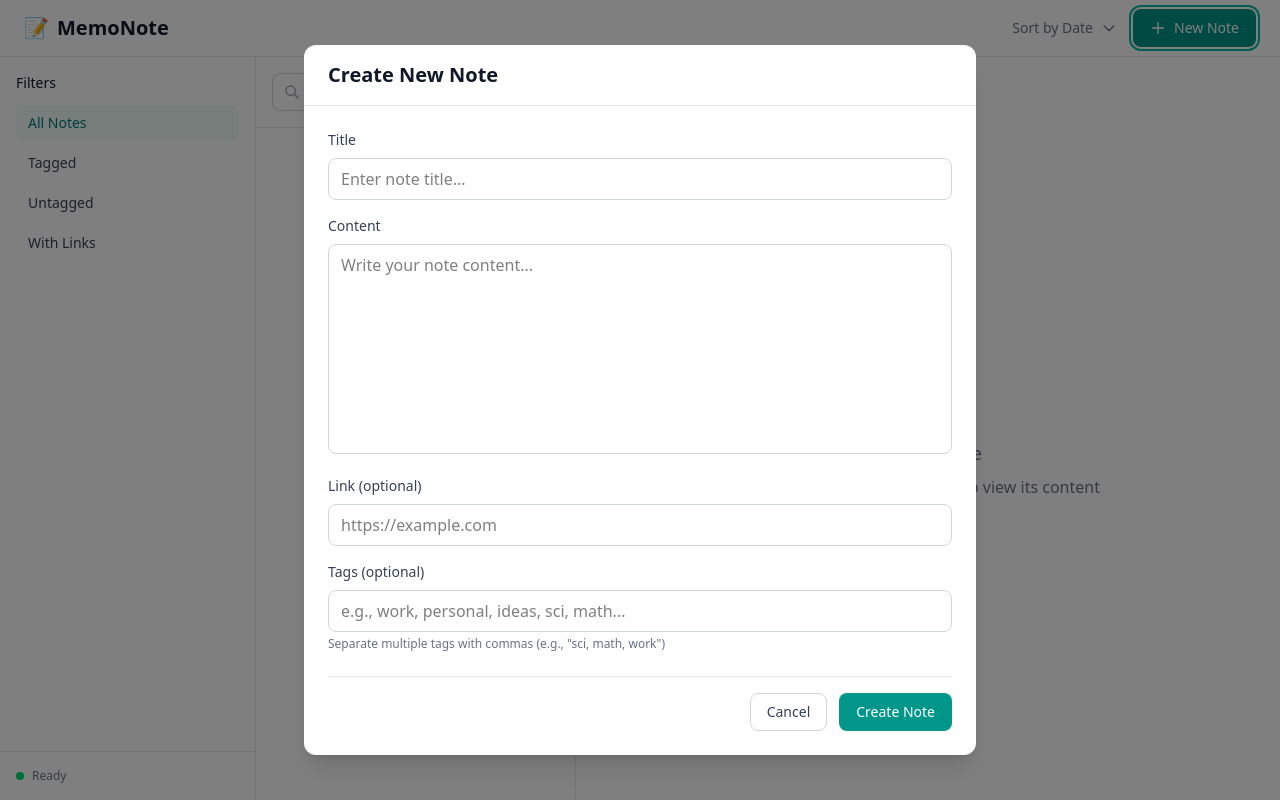
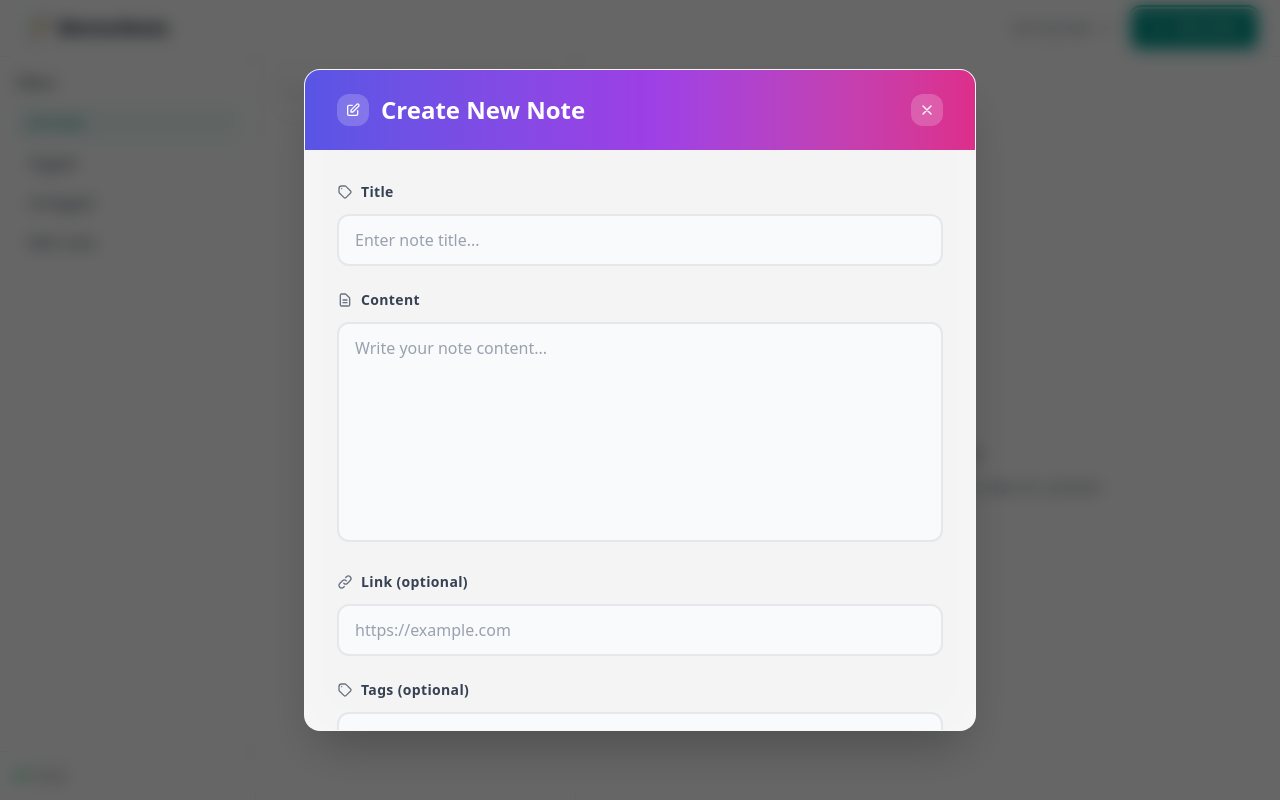
Before and after one commit to tp-job/MEMONOTE, a React (Vite) app: page / in a window 1280 px wide. Both pictures are taken after a click on the button "New Note". Built offline with nearby package versions, Linux system fonts and the light colour scheme.

Commit message:
Day 5: Create NoteForm.jsx UX/UI

```diff
--- a/src/Components/NoteForm.jsx
+++ b/src/Components/NoteForm.jsx
@@ -59,9 +59,14 @@ export default function NoteForm({ note, onSave, onCancel }) {
     };
 
     // Render helpers
-    const renderInputField = (field, label, type = "text", placeholder = "", rows = null) => (
-        <div>
-            <label htmlFor={field} className="block text-sm font-medium text-gray-700 mb-2">
+    const renderInputField = (field, label, type = "text", placeholder = "", rows = null, icon = null) => (
+        <div className="group">
+            <label htmlFor={field} className="flex items-center gap-2 text-sm font-semibold text-gray-700 mb-3 tracking-wide">
+                {icon && (
+                    <div className="w-4 h-4 text-gray-500 group-focus-within:text-indigo-500 transition-colors duration-200">
+                        {icon}
+                    </div>
+                )}
                 {label}
             </label>
             {type === "textarea" ? (
@@ -71,7 +76,7 @@ export default function NoteForm({ note, onSave, onCancel }) {
                     onChange={(e) => handleInputChange(field, e.target.value)}
                     placeholder={placeholder}
                     rows={rows}
-                    className="w-full px-3 py-2 border border-gray-300 rounded-lg focus:outline-none focus:ring-2 focus:ring-teal-500 focus:border-teal-500 transition-colors duration-200 resize-none"
+                    className="w-full px-4 py-3 bg-gray-50 border-2 border-gray-200 rounded-xl focus:outline-none focus:bg-white focus:border-indigo-500 focus:ring-4 focus:ring-indigo-500/10 transition-all duration-300 resize-none text-gray-700 placeholder:text-gray-400 hover:border-gray-300"
                 />
             ) : (
                 <input
@@ -80,53 +85,97 @@ export default function NoteForm({ note, onSave, onCancel }) {
                     value={formData[field]}
                     onChange={(e) => handleInputChange(field, e.target.value)}
                     placeholder={placeholder}
-                    className="w-full px-3 py-2 border border-gray-300 rounded-lg focus:outline-none focus:ring-2 focus:ring-teal-500 focus:border-teal-500 transition-colors duration-200"
+                    className="w-full px-4 py-3 bg-gray-50 border-2 border-gray-200 rounded-xl focus:outline-none focus:bg-white focus:border-indigo-500 focus:ring-4 focus:ring-indigo-500/10 transition-all duration-300 text-gray-700 placeholder:text-gray-400 hover:border-gray-300"
                 />
             )}
         </div>
     );
 
     const renderTagHelpText = () => (
-        <p className="mt-1 text-xs text-gray-500">
-            Separate multiple tags with commas (e.g., "sci, math, work")
-        </p>
+        <div className="flex items-center gap-2 mt-2 text-xs text-gray-500 bg-blue-50 px-3 py-2 rounded-lg border border-blue-100">
+            <svg className="w-3 h-3 text-blue-400" fill="none" stroke="currentColor" viewBox="0 0 24 24">
+                <path strokeLinecap="round" strokeLinejoin="round" strokeWidth={2} d="M13 16h-1v-4h-1m1-4h.01M21 12a9 9 0 11-18 0 9 9 0 0118 0z" />
+            </svg>
+            <span>Separate multiple tags with commas (e.g., "sci, math, work")</span>
+        </div>
     );
 
     const renderFormActions = () => (
-        <div className="flex justify-end space-x-3 mt-6 pt-4 border-t border-gray-200">
+        <div className="flex justify-end gap-3 mt-8 pt-6 border-t border-gradient-to-r from-transparent via-gray-200 to-transparent">
             <button
                 type="button"
                 onClick={handleCancel}
-                className="px-4 py-2 text-sm font-medium text-gray-700 bg-white border border-gray-300 rounded-lg hover:bg-gray-50 focus:outline-none focus:ring-2 focus:ring-offset-2 focus:ring-teal-500 transition-colors duration-200"
+                className="group px-6 py-3 text-sm font-medium text-gray-600 bg-white border-2 border-gray-300 rounded-xl hover:bg-gray-50 hover:border-gray-400 focus:outline-none focus:ring-4 focus:ring-gray-500/20 transition-all duration-300 flex items-center gap-2 hover:scale-105 active:scale-95"
             >
+                <svg className="w-4 h-4 group-hover:-translate-x-0.5 transition-transform duration-200" fill="none" stroke="currentColor" viewBox="0 0 24 24">
+                    <path strokeLinecap="round" strokeLinejoin="round" strokeWidth={2} d="M6 18L18 6M6 6l12 12" />
+                </svg>
                 Cancel
             </button>
             <button
                 type="submit"
-                className="px-4 py-2 text-sm font-medium text-white bg-teal-600 border border-transparent rounded-lg hover:bg-teal-700 focus:outline-none focus:ring-2 focus:ring-offset-2 focus:ring-teal-500 transition-colors duration-200"
+                className="group px-6 py-3 text-sm font-medium text-white bg-gradient-to-r from-indigo-600 to-purple-600 border-2 border-transparent rounded-xl hover:from-indigo-700 hover:to-purple-700 focus:outline-none focus:ring-4 focus:ring-indigo-500/30 transition-all duration-300 shadow-lg hover:shadow-xl flex items-center gap-2 hover:scale-105 active:scale-95"
             >
+                <svg className="w-4 h-4 group-hover:rotate-12 transition-transform duration-200" fill="none" stroke="currentColor" viewBox="0 0 24 24">
+                    <path strokeLinecap="round" strokeLinejoin="round" strokeWidth={2} d="M5 13l4 4L19 7" />
+                </svg>
                 {note ? "Update Note" : "Create Note"}
             </button>
         </div>
     );
 
     return (
-        <div className="fixed inset-0 flex items-center justify-center bg-black/50 z-50 p-4">
-            <div className="bg-white rounded-xl shadow-xl w-full max-w-2xl max-h-[90vh] overflow-hidden">
-                <div className="px-6 py-4 border-b border-gray-200">
-                    <h2 className="text-xl font-semibold text-gray-900">
-                        {note ? "Edit Note" : "Create New Note"}
-                    </h2>
+        <div className="fixed inset-0 flex items-center justify-center bg-black/60 backdrop-blur-sm z-50 p-4 animate-in fade-in duration-300">
+            <div className="bg-white/95 backdrop-blur-xl rounded-2xl shadow-2xl w-full max-w-2xl max-h-[90vh] overflow-hidden border border-white/20 animate-in slide-in-from-bottom-4 duration-500">
+                {/* Header with gradient */}
+                <div className="relative px-8 py-6 bg-gradient-to-r from-indigo-500 via-purple-500 to-pink-500">
+                    <div className="absolute inset-0 bg-black/10"></div>
+                    <div className="relative flex items-center justify-between">
+                        <h2 className="text-2xl font-bold text-white flex items-center gap-3">
+                            <div className="w-8 h-8 bg-white/20 rounded-xl flex items-center justify-center backdrop-blur-sm">
+                                <svg className="w-4 h-4 text-white" fill="none" stroke="currentColor" viewBox="0 0 24 24">
+                                    <path strokeLinecap="round" strokeLinejoin="round" strokeWidth={2} d="M11 5H6a2 2 0 00-2 2v11a2 2 0 002 2h11a2 2 0 002-2v-5m-1.414-9.414a2 2 0 112.828 2.828L11.828 15H9v-2.828l8.586-8.586z" />
+                                </svg>
+                            </div>
+                            {note ? "Edit Note" : "Create New Note"}
+                        </h2>
+                        <button
+                            onClick={handleCancel}
+                            className="w-8 h-8 bg-white/20 rounded-xl flex items-center justify-center hover:bg-white/30 transition-all duration-200 backdrop-blur-sm"
+                        >
+                            <svg className="w-4 h-4 text-white" fill="none" stroke="currentColor" viewBox="0 0 24 24">
+                                <path strokeLinecap="round" strokeLinejoin="round" strokeWidth={2} d="M6 18L18 6M6 6l12 12" />
+                            </svg>
+                        </button>
+                    </div>
                 </div>
 
-                <form onSubmit={handleSubmit} className="p-6">
-                    <div className="space-y-4">
-                        {renderInputField("title", "Title", "text", "Enter note title...")}
-                        {renderInputField("content", "Content", "textarea", "Write your note content...", 8)}
-                        {renderInputField("link", "Link (optional)", "url", "https://example.com")}
+                <form onSubmit={handleSubmit} className="p-8 overflow-y-auto max-h-[calc(90vh-140px)]">
+                    <div className="space-y-6">
+                        {renderInputField("title", "Title", "text", "Enter note title...", null,
+                            <svg fill="none" stroke="currentColor" viewBox="0 0 24 24">
+                                <path strokeLinecap="round" strokeLinejoin="round" strokeWidth={2} d="M7 7h.01M7 3h5c.512 0 1.024.195 1.414.586l7 7a2 2 0 010 2.828l-7 7a2 2 0 01-2.828 0l-7-7A1.994 1.994 0 013 12V7a4 4 0 014-4z" />
+                            </svg>
+                        )}
+
+                        {renderInputField("content", "Content", "textarea", "Write your note content...", 8,
+                            <svg fill="none" stroke="currentColor" viewBox="0 0 24 24">
+                                <path strokeLinecap="round" strokeLinejoin="round" strokeWidth={2} d="M9 12h6m-6 4h6m2 5H7a2 2 0 01-2-2V5a2 2 0 012-2h5.586a1 1 0 01.707.293l5.414 5.414a1 1 0 01.293.707V19a2 2 0 01-2 2z" />
+                            </svg>
+                        )}
+
+                        {renderInputField("link", "Link (optional)", "url", "https://example.com", null,
+                            <svg fill="none" stroke="currentColor" viewBox="0 0 24 24">
+                                <path strokeLinecap="round" strokeLinejoin="round" strokeWidth={2} d="M13.828 10.172a4 4 0 00-5.656 0l-4 4a4 4 0 105.656 5.656l1.102-1.102m-.758-4.899a4 4 0 005.656 0l4-4a4 4 0 00-5.656-5.656l-1.1 1.1" />
+                            </svg>
+                        )}
 
                         <div>
-                            {renderInputField("tag", "Tags (optional)", "text", "e.g., work, personal, ideas, sci, math...")}
+                            {renderInputField("tag", "Tags (optional)", "text", "e.g., work, personal, ideas, sci, math...", null,
+                                <svg fill="none" stroke="currentColor" viewBox="0 0 24 24">
+                                    <path strokeLinecap="round" strokeLinejoin="round" strokeWidth={2} d="M7 7h.01M7 3h5c.512 0 1.024.195 1.414.586l7 7a2 2 0 010 2.828l-7 7a2 2 0 01-2.828 0l-7-7A1.994 1.994 0 013 12V7a4 4 0 014-4z" />
+                                </svg>
+                            )}
                             {renderTagHelpText()}
                         </div>
                     </div>
```
Also changed, not shown: src/Components/NoteViewer.jsx (+25 -7 lines).
